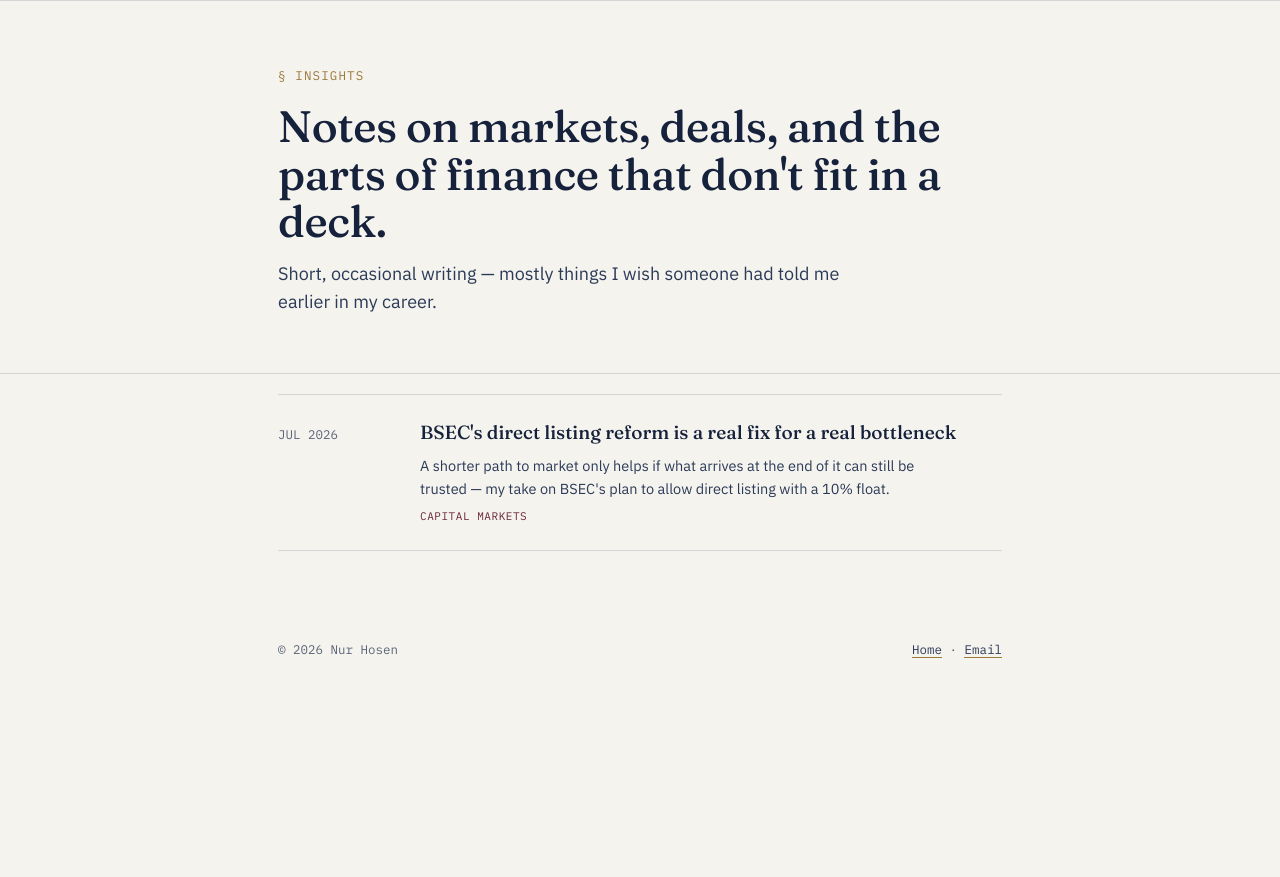
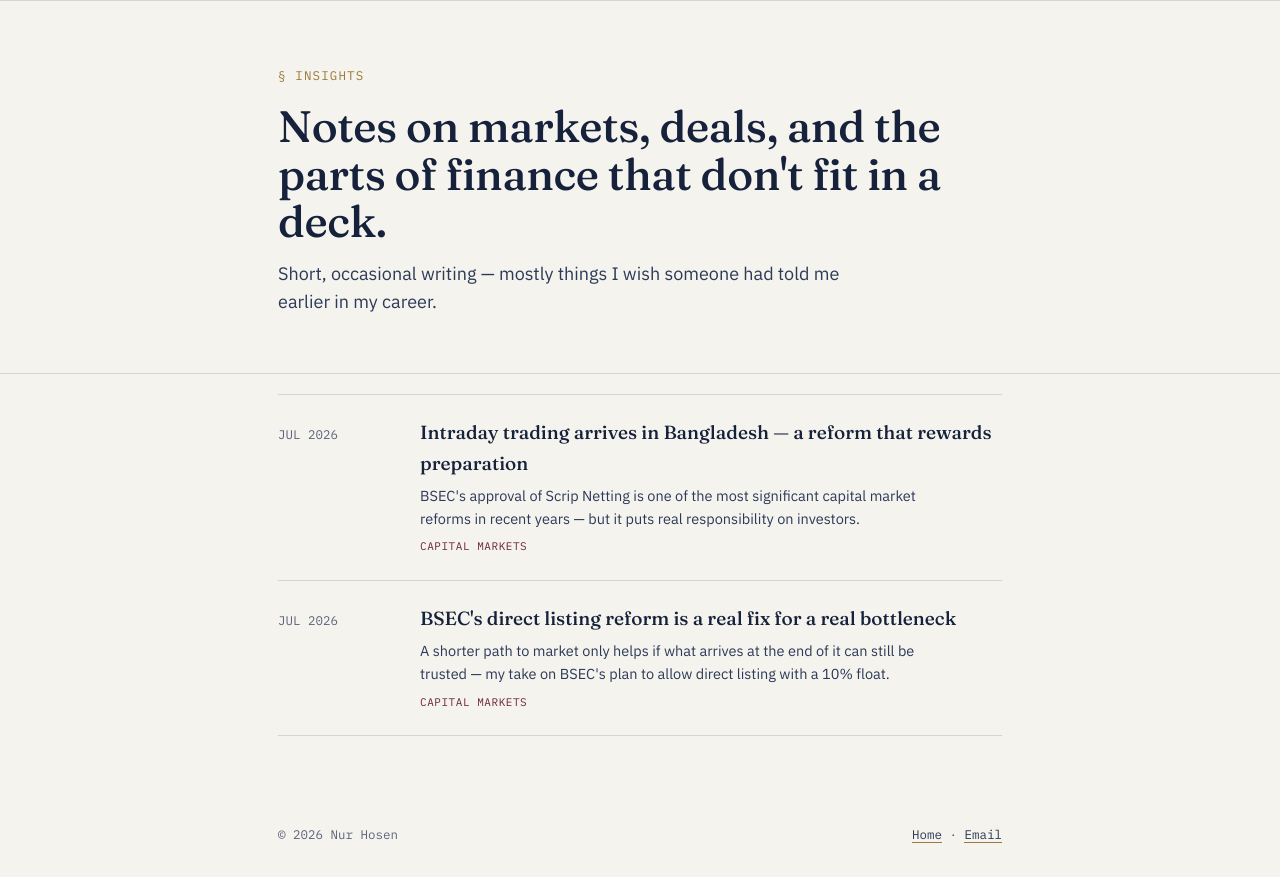
Before and after one commit to hosennurfin22-netizen/hosennurfin22-netizen.github.io, a plain HTML site: page blog.html in a window 1280 px wide. Shown: the part 111-988 px from the top of the page. Before the commit the page ends 820 px from the top, so only its background shows below. Drawn offline with Linux system fonts and the light colour scheme.

Commit message:
Update blog.html

```diff
--- a/blog.html
+++ b/blog.html
@@ -45,6 +45,15 @@
     <div class="post-row">
       <div class="date">JUL 2026</div>
       <div>
+        <h3><a href="post-intraday-trading.html">Intraday trading arrives in Bangladesh — a reform that rewards preparation</a></h3>
+        <p>BSEC's approval of Scrip Netting is one of the most significant capital market reforms in recent years — but it puts real responsibility on investors.</p>
+        <span class="tag-sm">Capital Markets</span>
+      </div>
+    </div>
+
+    <div class="post-row">
+      <div class="date">JUL 2026</div>
+      <div>
         <h3><a href="post-bsec-direct-listing.html">BSEC's direct listing reform is a real fix for a real bottleneck</a></h3>
         <p>A shorter path to market only helps if what arrives at the end of it can still be trusted — my take on BSEC's plan to allow direct listing with a 10% float.</p>
         <span class="tag-sm">Capital Markets</span>
```
